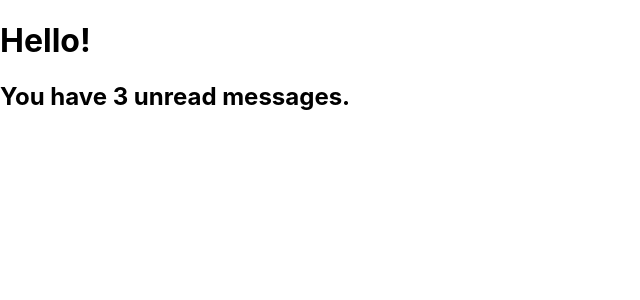
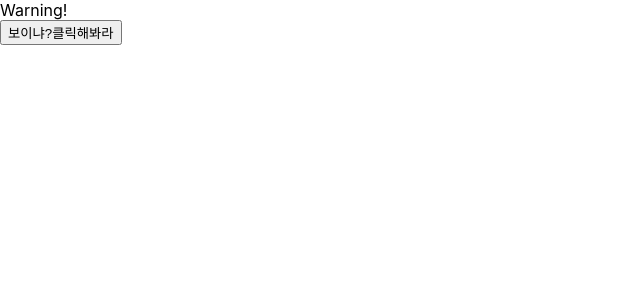
Before and after one commit to wati2/react-practice, a React (Create React App) app: page / in a window 1280 px wide. Shown: the top 300 px of the page, without its empty margins (0-640 px from the left). Built offline with nearby package versions, Linux system fonts and the light colour scheme.

Commit message:
7. 컴포넌트가 렌더링하는 것을 막기

```diff
--- a/src/index.js
+++ b/src/index.js
@@ -2,30 +2,49 @@ import React from 'react';
 import ReactDOM from 'react-dom';
 import './index.css';
 import * as serviceWorker from './serviceWorker';
+import { findRenderedDOMComponentWithClass } from 'react-dom/test-utils';
 
 
 
-function Mailbox(props) {
-  const unreadMessages = props.unreadMessages;
+function WarningBanner(props) {
+  if (!props.warn) {
+    return null;
+  }
+
   return (
-    <div>
-      <h1>Hello!</h1>
-      {unreadMessages.length > 0 &&
-        <h2>
-          You have {unreadMessages.length} unread messages.
-        </h2>
-      }
+    <div className="warning">
+      Warning!
     </div>
   );
 }
 
-const messages = ['React', 'Re: React', 'Re:Re: React'];
+class Page extends React.Component {
+  constructor(props){
+    super(props);
+    this.state = {showWarning: true}
+    this.handleToggleClick = this.handleToggleClick.bind(this);
+  }
 
-// 개쩜.. Javascript에서 true && expression은 항상 expression으로 평가되고
-// false && expression은 항상 false로 평가됩니다.
+  handleToggleClick() {
+    this.setState(prevState => ({
+      showWarning: !prevState.showWarning
+    }));
+  }
+
+  render() {
+    return (
+      <div>
+        <WarningBanner warn={this.state.showWarning} />
+        <button onClick={this.handleToggleClick}>
+          {this.state.showWarning ? '보이냐?클릭해봐라' : '안보이냐?클릭해봐라'}
+        </button>
+      </div>
+    );
+  }
+}
 
 ReactDOM.render(
-  <Mailbox unreadMessages={messages} />,
+  <Page />,
   document.getElementById('root')
 );
 
```
